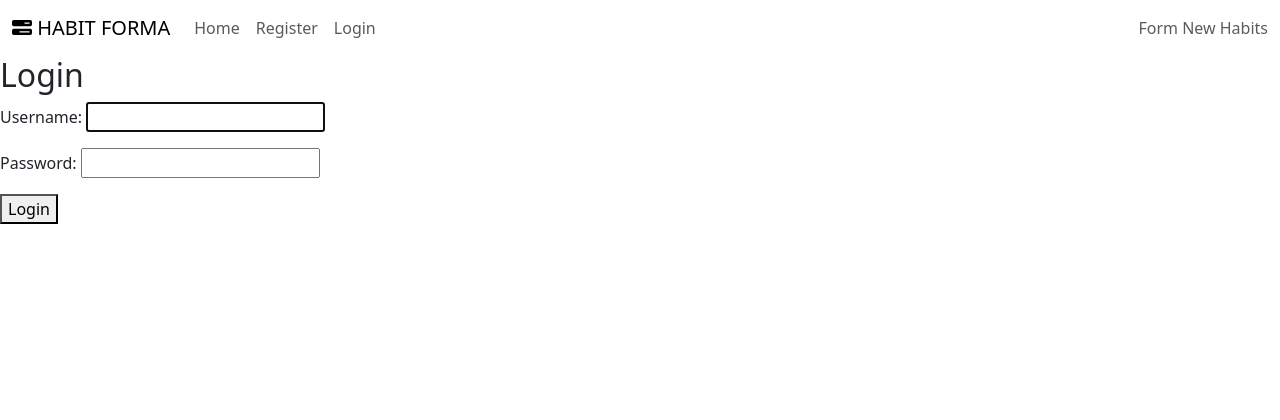
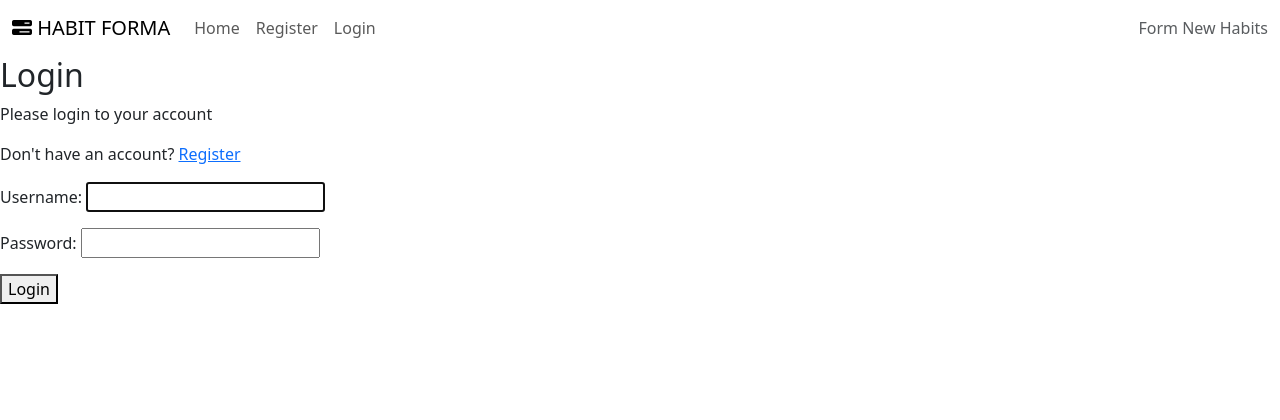
Before and after one commit to PeaJaySee/habit_forma_work, a Django app: page /login/ in a window 1280 px wide. Shown: the top 420 px of the page. Run offline with Django 5.2, Linux system fonts and the light colour scheme; some libraries are stand-ins or nearby versions.

Commit message:
Text and direction to sign up for new users

```diff
--- a/templates/account/login.html
+++ b/templates/account/login.html
@@ -3,6 +3,10 @@
 
 
     <h2>Login</h2>
+
+    <p>Please login to your account</p>
+    <p>Don't have an account? <a href="{% url 'account_signup' %}">Register</a></p>
+
     <form method="post">
         {% csrf_token %}
         {{ form.as_p }}
```
